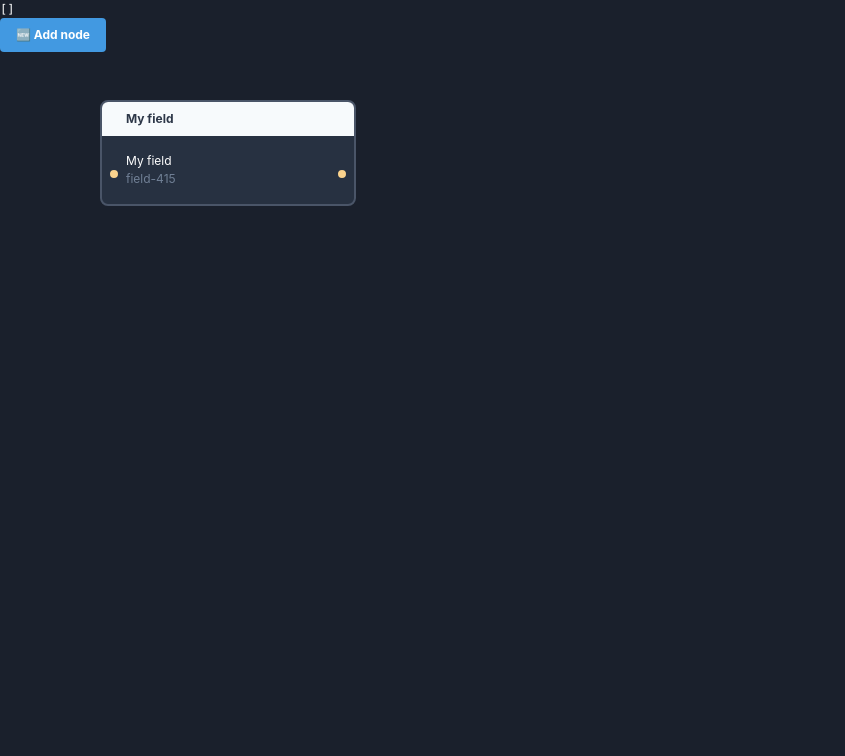
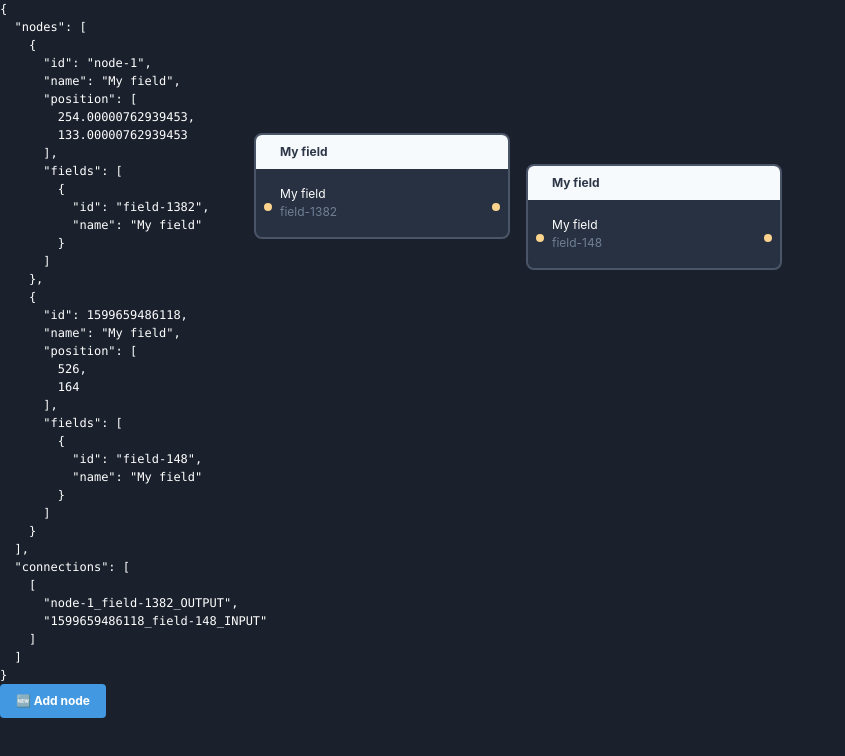
Before and after one commit to gsimone/strand, a React (Create React App) app: page / in a window 1280 px wide. Shown: the top 756 px of the page, without its empty margins (0-845 px from the left). Built offline with nearby package versions, Linux system fonts and the light colour scheme; the HTML template or start-up script is replaced by a standard one.

Commit message:
data serialization and deserialization

```diff
--- a/src/App.tsx
+++ b/src/App.tsx
@@ -1,14 +1,48 @@
-import React, { useCallback } from "react";
-import { Provider as Jotai, useAtom } from 'jotai'
+import React, { useCallback, useEffect } from "react";
+import { atom, Provider as Jotai, useAtom } from 'jotai'
 
 import { connectionsAtom, createNodeAtom, nodesAtom } from './atoms'
 
 import Node from './components/Node'
 import Canvas from './components/Canvas'
 
+import data from './data.json'
+
+const serializedStateAtom = atom((get) => {
+
+  const nodeAtoms = get(nodesAtom)
+  const connections = get(connectionsAtom)
+
+  return {
+    nodes: nodeAtoms.map(nodeAtom => {
+
+    const node = get(nodeAtom)
+    const position = get(node.position)
+
+    return {
+      ...node,
+      position
+    }
+
+  }), connections }
+
+})
+
+const deserializeStateAtom = atom(null, (get, set, data) => {
+  // @ts-ignore
+  set(nodesAtom, data.nodes.map(node => createNodeAtom(node)))
+  // @ts-ignore
+  set(connectionsAtom, data.connections)
+})
+
 function Nodes() {
   const [nodes, setNodes] = useAtom(nodesAtom);
-  const [connections] = useAtom(connectionsAtom)
+  const [state] = useAtom(serializedStateAtom)
+  const [, deserializeState] = useAtom(deserializeStateAtom)
+
+  useEffect(() => {
+    deserializeState(data)
+  }, [deserializeState])
 
   const onAdd = useCallback(() => {
     setNodes(state => [ ...state, createNodeAtom({ id: new Date().getTime() }) ])
@@ -17,7 +51,7 @@ function Nodes() {
   return (
     <div>
       <pre>
-        {JSON.stringify(connections, null, '  ')}
+        {JSON.stringify(state, null, '  ')}
       </pre>
       {nodes.map((node, i) => <Node key={i} nodeAtom={node} />)}
       <div>
--- a/src/atoms.tsx
+++ b/src/atoms.tsx
@@ -20,22 +20,19 @@ export type Node = {
 export const createNodeAtom = ({
   id,
   position = [0, 0],
-  name = "My field"
+  name = "My Node",
+  fields = [{
+    id: `field-${Math.floor(Math.random() * uuid() / 1000000000)}`,
+    name: "My field"
+  }]
 }) => atom<Node>({
   id,
   name,
   position: atom(position),
-  fields: [{
-    id: `field-${Math.floor(Math.random() * uuid() / 1000000000)}`,
-    name: "My field"
-  }]
+  fields
 })
 
-export const nodesAtom = atom([
-  createNodeAtom({ id: "node-1", position: [100, 100]}),
-  // createNodeAtom({ id: "node-2", name: "Another Node", position: [400, 100]})
-])
-
+export const nodesAtom = atom<WritableAtom<Node, Node>[]>([])
 
 export enum ConnectorDirection {
   input = "INPUT",
--- a/src/components/Canvas.tsx
+++ b/src/components/Canvas.tsx
@@ -8,7 +8,6 @@ import Strand from './Strand'
 
 export default function Canvas() {
   const [connections] = useAtom(connectionsAtom)
-  console.log(connections)
   // const [{ connecting, origin }] = useAtom(connectionStateAtom)
   const svg = useRef<SVGSVGElement>(null);
 
--- a/src/components/Strand.tsx
+++ b/src/components/Strand.tsx
@@ -1,6 +1,6 @@
 
 import { atom, useAtom } from 'jotai';
-import React, {useRef, useEffect, useCallback, useMemo} from 'react'
+import React, {useRef, useEffect, useCallback, useMemo, useLayoutEffect} from 'react'
 import throttle from 'lodash.throttle'
 
 import { Connection, connectionsAtom, connectorsRef, nodesAtom } from '../atoms';
@@ -13,6 +13,10 @@ type ClientRect = {
   height: number
 }
 
+function decimalPlaces(num) {
+  return Math.round(num * 100) / 100
+}
+
 function calcLine(a: ClientRect, b: ClientRect): number[] {
 
   // @ts-ignore
@@ -21,10 +25,10 @@ function calcLine(a: ClientRect, b: ClientRect): number[] {
   const { x: bx, y: by } = b
 
   return [
-    x + width / 2,
-    y + height / 2,
-    bx + width / 2,
-    by + height / 2,
+    decimalPlaces(x + width / 2),
+    decimalPlaces(y + height / 2),
+    decimalPlaces(bx + width / 2),
+    decimalPlaces(by + height / 2),
   ];
 
 }
@@ -73,6 +77,11 @@ export default function Strand({ connection }: StrandProps) {
       const inputRef = connectorsRef.current[input];
       // @ts-expect-error
       const outputRef = connectorsRef.current[output];
+
+      if (typeof inputRef === "undefined" || typeof outputRef === "undefined") {
+        return
+      }
+
       // @ts-expect-error
       const [x, y, x2, y2] = calcLine(inputRef.current.getBoundingClientRect(), outputRef.current.getBoundingClientRect())
 
@@ -90,7 +99,7 @@ export default function Strand({ connection }: StrandProps) {
     [connection]
   )
 
-  useEffect(() => {
+  useLayoutEffect(() => {
     draw()
   })
 
--- a/src/data.json
+++ b/src/data.json
@@ -1,207 +1,38 @@
 {
   "nodes": [
     {
-      "id": "spotty-monkey-5",
+      "id": "node-1",
+      "name": "My field",
+      "position": [
+        254.00000762939453,
+        133.00000762939453
+      ],
       "fields": [
         {
-          "id": "nice-mayfly-0",
-          "name": "ID pre-preventivo",
-          "required": true,
-          "validation": "{\n \"type\": \"string\"\n}"
-        },
-        {
-          "id": "neat-warthog-86",
-          "name": "ID negozio",
-          "required": true
-        },
-        {
-          "id": "white-walrus-32",
-          "name": "ID pre-preventivo interno negozio"
-        },
-        {
-          "id": "ancient-turtle-88",
-          "name": "Documento",
-          "required": true
+          "id": "field-1382",
+          "name": "My field"
         }
-      ],
-      "avatar": {
-        "icon": "shop",
-        "backgroundColor": "#27ae60"
-      },
-      "users": [384729, 384730, 384736],
-      "name": "Pre-preventivo",
-      "description": "Document ofirmat odal cliente in negozio."
+      ]
     },
     {
-      "id": "helpless-swan-35",
+      "id": 1599659486118,
+      "name": "My field",
+      "position": [
+        526,
+        164
+      ],
       "fields": [
         {
-          "id": "strong-parrot-44",
-          "name": "ID preventivoo ufficiale",
-          "required": true,
-          "validation": "{\n \"type\": \"string\"\n}"
-        },
-        {
-          "id": "old-wolverine-75",
-          "name": "ID pre-preventivo",
-          "required": true
-        },
-        {
-          "id": "unlucky-rattlesnake-42",
-          "name": "ID negozio",
-          "required": true
-        },
-        {
-          "id": "brown-baboon-76",
-          "name": "Documento preventivo",
-          "required": true
+          "id": "field-148",
+          "name": "My field"
         }
-      ],
-      "avatar": {
-        "icon": "file-pdf",
-        "backgroundColor": "#f1c40f"
-      },
-      "users": [384729],
-      "name": "Preventivo completo",
-      "description": "Creato dal consorzio, probabilmente da un software che riceve dati prodotto e quantità e tempi e dettagli di installazine richiesti e crea un documento preventivo automatico."
-    },
-    {
-      "id": "dry-otter-99",
-      "fields": [
-        {
-          "id": "blue-mole-98",
-          "name": "ID preventivo",
-          "required": true,
-          "validation": "{\n \"type\": \"string\"\n}"
-        },
-        {
-          "id": "rare-husky-92",
-          "name": "Documento firmato",
-          "required": true
-        }
-      ],
-      "avatar": {
-        "icon": "file-text",
-        "backgroundColor": "#95a5a6"
-      },
-      "users": [384736, 384731],
-      "name": "Preventivo firmato"
-    },
-    {
-      "id": "tasty-fox-54",
-      "fields": [
-        {
-          "id": "silly-falcon-70",
-          "name": "ID preventivo",
-          "required": true,
-          "validation": "{\n \"type\": \"string\"\n}"
-        },
-        {
-          "id": "perfect-emu-50",
-          "name": "Foto o video prima",
-          "required": true
-        },
-        {
-          "id": "black-rat-20",
-          "name": "foto o video dopo",
-          "required": true
-        },
-        {
-          "id": "brave-zebra-83",
-          "name": "GPS location",
-          "required": true
-        },
-        {
-          "id": "heavy-impala-52",
-          "name": "Verbale di collaudo del cliente",
-          "required": true
-        }
-      ],
-      "avatar": {
-        "icon": "camera",
-        "backgroundColor": "#34495e"
-      },
-      "users": [384735],
-      "name": "Prova installazione"
-    },
-    {
-      "id": "spicy-frog-79",
-      "fields": [
-        {
-          "id": "slippery-jellyfish-81",
-          "name": "ID installazione",
-          "required": true,
-          "validation": "{\n \"type\": \"string\"\n}"
-        },
-        {
-          "id": "new-chicken-18",
-          "name": "Documenti catastali",
-          "required": true
-        },
-        {
-          "id": "plastic-mouse-38",
-          "name": "Libretto caldaia",
-          "required": true
-        },
-        {
-          "id": "pretty-lionfish-11",
-          "name": "Scheda beneficiario dati immobile",
-          "required": true
-        },
-        {
-          "id": "happy-liger-72",
-          "name": "Fatture",
-          "required": true
-        },
-        {
-          "id": "little-bobcat-65",
-          "name": "Bonifici",
-          "required": true
-        },
-        {
-          "id": "quick-panda-29",
-          "name": "Documenti certificazioni fornitori",
-          "required": true
-        }
-      ],
-      "avatar": {
-        "icon": "file-add",
-        "backgroundColor": "#C00"
-      },
-      "users": [384729],
-      "name": "Documenti forniti da clienti per ENEA"
+      ]
     }
   ],
   "connections": [
-    {
-      "from": "spotty-monkey-5.nice-mayfly-0.out",
-      "to": "helpless-swan-35.old-wolverine-75.in"
-    },
-    {
-      "from": "helpless-swan-35.strong-parrot-44.out",
-      "to": "dry-otter-99.blue-mole-98.in"
-    },
-    {
-      "from": "dry-otter-99.blue-mole-98.out",
-      "to": "tasty-fox-54.silly-falcon-70.in"
-    },
-    {
-      "from": "tasty-fox-54.silly-falcon-70.out",
-      "to": "spicy-frog-79.slippery-jellyfish-81.in"
-    },
-    {
-      "from": "helpless-swan-35.neat-warthog-86.in",
-      "to": "spotty-monkey-5.unlucky-rattlesnake-42.out"
-    },
-    {
-      "from": "helpless-swan-35.brown-baboon-76.out",
-      "to": "dry-otter-99.rare-husky-92.in"
-    }
-  ],
-  "positions": {
-    "helpless-swan-35": [356, 0],
-    "dry-otter-99": [694, 0],
-    "tasty-fox-54": [1033, 0],
-    "spicy-frog-79": [1400, 0]
-  }
+    [
+      "node-1_field-1382_OUTPUT",
+      "1599659486118_field-148_INPUT"
+    ]
+  ]
 }
```
